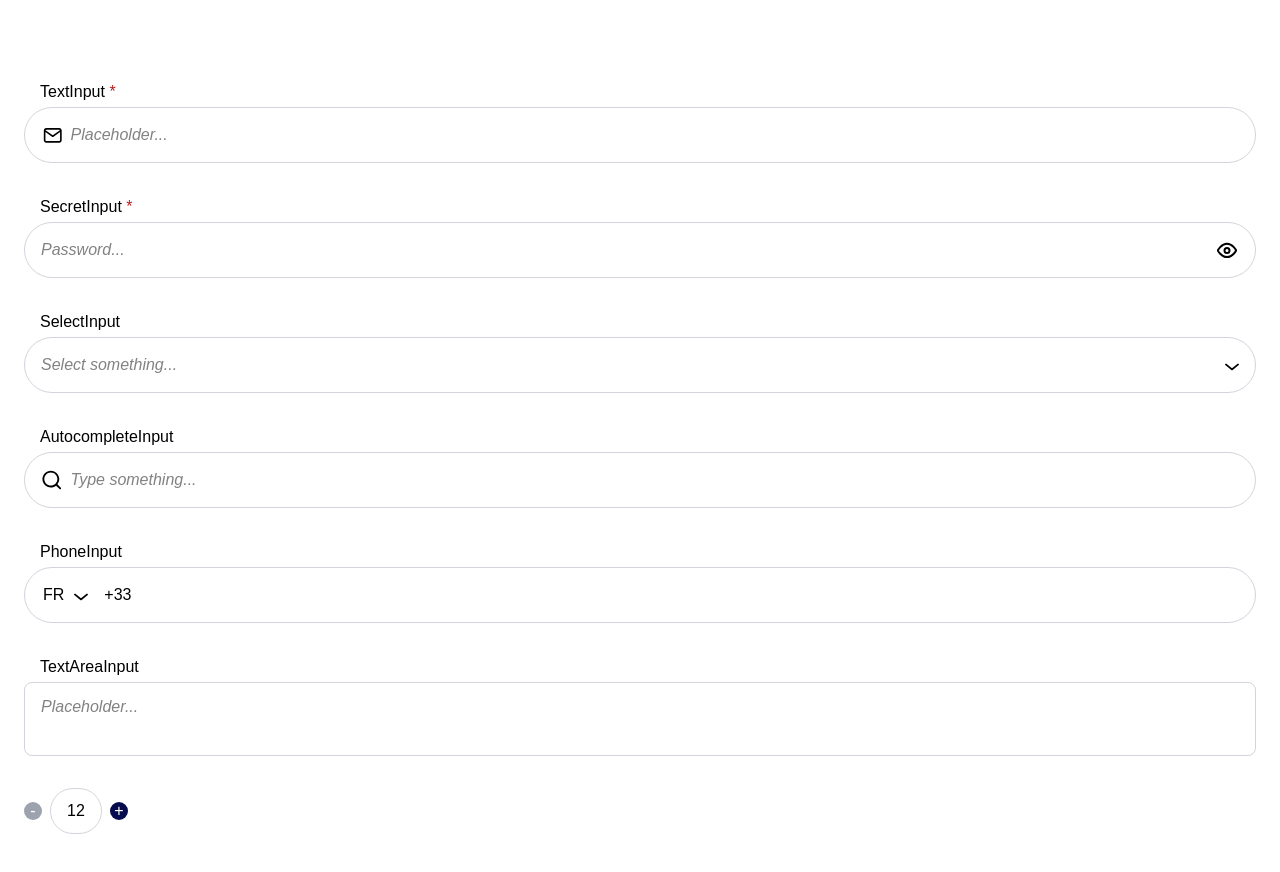
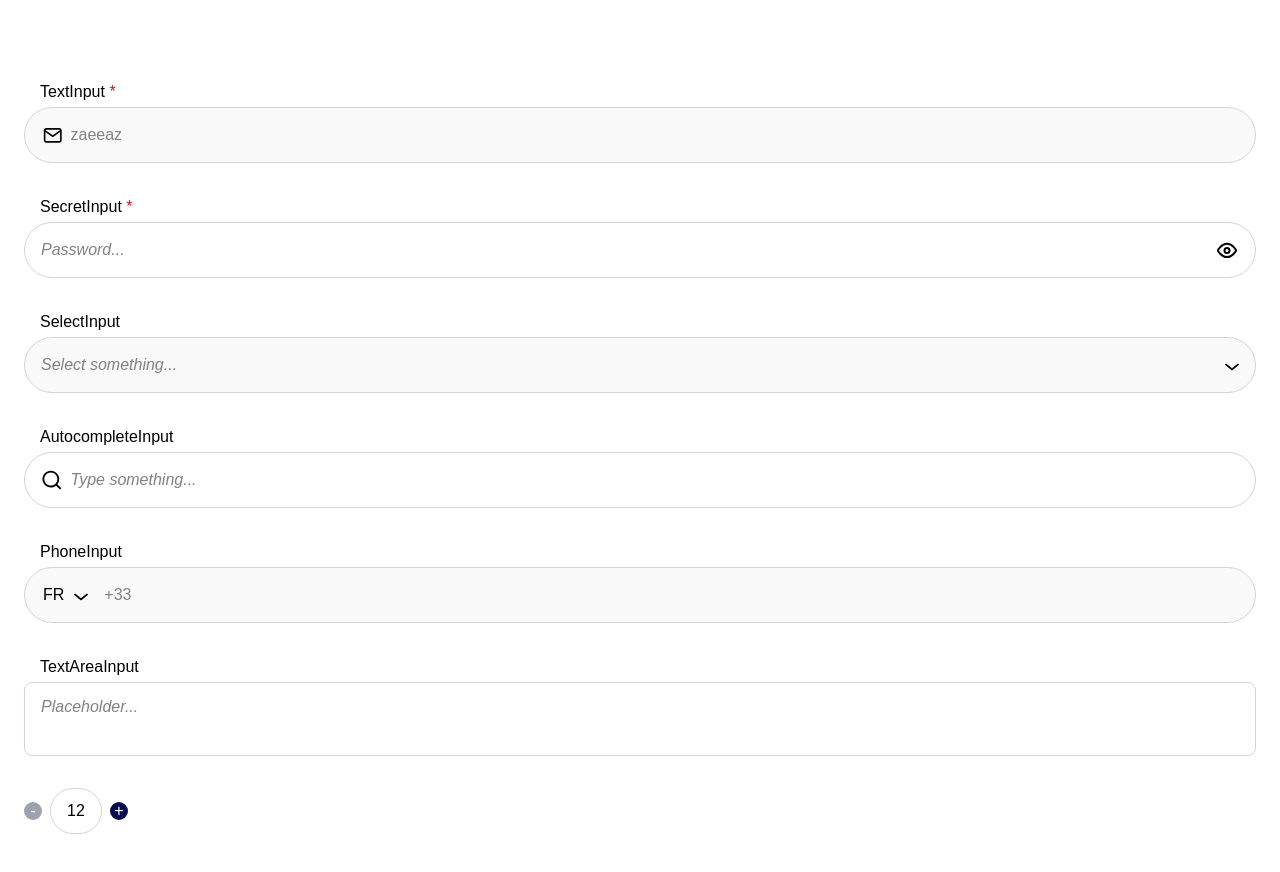
Before and after one commit to Alexandre-Fernandez/vue-inputs, a Vue app: page / in a window 1280 px wide. Shown: the top 872 px of the page. Built offline with nearby package versions, Linux system fonts and the light colour scheme.

Commit message:
added disable handling

```diff
--- a/src/App.vue
+++ b/src/App.vue
@@ -28,7 +28,7 @@ export default defineComponent({
 	},
 	setup() {
 		const isOpen = ref(true)
-		const textInputModel = ref("")
+		const textInputModel = ref("zaeeaz")
 		const secretInputModel = ref("")
 		const selectInputModel = ref("")
 		const autocompleteInputModel = ref("")
@@ -59,6 +59,7 @@ export default defineComponent({
 			placeholder="Placeholder..."
 			v-model="textInputModel"
 			required
+			disabled
 		>
 			<template #icon><LetterIcon class="ml-0.5 mr-2" /></template>
 		</TextInput>
@@ -75,6 +76,7 @@ export default defineComponent({
 			class="input:my-[15px]"
 			v-model:data="selectInputModel"
 			:items="['a', { label: 'b', data: ['array'] }, 'c']"
+			disabled
 		/>
 		<AutocompleteInput
 			label="AutocompleteInput"
@@ -93,6 +95,7 @@ export default defineComponent({
 			class="input:my-[15px]"
 			v-model="phoneInputModel"
 			:prefixes="prefixes"
+			disabled
 		/>
 		<TextAreaInput
 			class="input:my-3"
--- a/src/components/inputs/AutocompleteInput.vue
+++ b/src/components/inputs/AutocompleteInput.vue
@@ -42,6 +42,7 @@ export default defineComponent({
 		)
 
 		const handleInputValueChange = (e: Event) => {
+			if (props.disabled) return
 			const value = (e.target as HTMLInputElement).value
 			if (value && props.items?.length > 0) isOpen.value = true
 			else isOpen.value = false
@@ -79,15 +80,18 @@ export default defineComponent({
 		<InputContainer
 			class="rounded-button"
 			:is-filled="!!modelValue"
+			:is-disabled="disabled"
 			ref="htmlInputContainer"
 			@focusout="closeList"
 		>
 			<slot name="icon"></slot>
 			<InputItem
+				class="disabled:bg-neutral-0 disabled:text-secondary"
 				:placeholder="placeholder"
 				:required="required"
 				:id="id"
 				:value="modelValue"
+				:disabled="disabled"
 				@keydown.enter="handleEnterDown"
 				@input="handleInputValueChange"
 			/>
--- a/src/components/inputs/PhoneInput.vue
+++ b/src/components/inputs/PhoneInput.vue
@@ -128,6 +128,7 @@ export default defineComponent({
 			:is-filled="
 				(modelValue?.length || 0) > currentPrefixItem.value.length
 			"
+			:is-disabled="disabled"
 		>
 			<p class="pl-0.5">{{ currentPrefixItem.code }}</p>
 			<button
@@ -136,16 +137,22 @@ export default defineComponent({
 					'self-stretch ml-2.5 mr-4',
 					isOpen ? 'rotate-180' : 'translate-y-0.5',
 				]"
+				:disabled="disabled"
 				@mousedown="handleChevronClick"
 			>
 				<ChevronDown />
 			</button>
 			<InputItem
-				class="disabled:bg-white"
+				:class="[
+					disabled
+						? 'disabled:bg-neutral-0 disabled:text-secondary'
+						: 'disabled:black',
+				]"
 				:placeholder="placeholder"
 				:required="required"
 				:id="id"
 				:value="modelValue"
+				:disabled="disabled"
 				@input="(handleInputChange as any)"
 			/>
 			<ListBox
--- a/src/components/inputs/SecretInput.vue
+++ b/src/components/inputs/SecretInput.vue
@@ -36,13 +36,19 @@ export default defineComponent({
 		<InputLabel v-if="label" :required="required" :for="id">
 			{{ label }}
 		</InputLabel>
-		<InputContainer class="rounded-button" :is-filled="!!modelValue">
+		<InputContainer
+			class="rounded-button"
+			:is-filled="!!modelValue"
+			:is-disabled="disabled"
+		>
 			<InputItem
+				class="disabled:bg-neutral-0 disabled:text-secondary"
 				:placeholder="placeholder"
 				:required="required"
 				:id="id"
 				:type="isTextVisible ? 'text' : 'password'"
 				:value="modelValue"
+				:disabled="disabled"
 				@input="updateModelValue"
 			/>
 			<button
--- a/src/components/inputs/SelectInput.vue
+++ b/src/components/inputs/SelectInput.vue
@@ -78,9 +78,14 @@ export default defineComponent({
 		<InputContainer
 			class="rounded-button"
 			:is-filled="!!data || data === 0"
+			:is-disabled="disabled"
 		>
 			<InputItem
-				class="disabled:bg-white"
+				:class="[
+					disabled
+						? 'disabled:bg-neutral-0 disabled:text-secondary'
+						: 'disabled:white',
+				]"
 				:placeholder="placeholder"
 				:required="required"
 				:id="id"
@@ -93,6 +98,7 @@ export default defineComponent({
 					'self-stretch',
 					isOpen ? 'rotate-180' : 'translate-y-0.5',
 				]"
+				:disabled="disabled"
 				@mousedown="handleChevronClick"
 			>
 				<ChevronDown />
--- a/src/components/inputs/TextAreaInput.vue
+++ b/src/components/inputs/TextAreaInput.vue
@@ -31,13 +31,18 @@ export default defineComponent({
 		<InputLabel v-if="label" :required="required" :for="id">
 			{{ label }}
 		</InputLabel>
-		<InputContainer class="rounded-lg" :is-filled="!!modelValue">
+		<InputContainer
+			class="rounded-lg"
+			:is-filled="!!modelValue"
+			:is-disabled="disabled"
+		>
 			<InputItem
-				class="resize-none"
+				class="resize-none disabled:bg-neutral-0 disabled:text-secondary"
 				:placeholder="placeholder"
 				:required="required"
 				:id="id"
 				:value="modelValue"
+				:disabled="disabled"
 				@input="updateModelValue"
 				is-textarea
 			/>
--- a/src/components/inputs/TextInput.vue
+++ b/src/components/inputs/TextInput.vue
@@ -37,18 +37,24 @@ export default defineComponent({
 		<InputLabel v-if="label" :required="required" :for="id">
 			{{ label }}
 		</InputLabel>
-		<InputContainer class="rounded-button" :is-filled="!!modelValue">
+		<InputContainer
+			class="rounded-button"
+			:is-filled="!!modelValue"
+			:is-disabled="disabled"
+		>
 			<slot name="icon"></slot>
 			<InputItem
+				class="disabled:bg-neutral-0 disabled:text-secondary"
 				:placeholder="placeholder"
 				:required="required"
 				:id="id"
 				:value="modelValue"
+				:disabled="disabled"
 				@input="updateModelValue"
 			/>
 		</InputContainer>
 		<InputErrors
-			v-if="errors.length > 0"
+			v-if="!disabled && errors.length > 0"
 			class="pl-4 pt-2"
 			:errors="errors"
 		/>
--- a/src/components/inputs/pieces/InputContainer.vue
+++ b/src/components/inputs/pieces/InputContainer.vue
@@ -4,6 +4,7 @@ import { computed, defineComponent, ref } from "vue"
 export default defineComponent({
 	props: {
 		isFilled: Boolean,
+		isDisabled: Boolean,
 		hasError: Boolean,
 	},
 	emits: ["focusout"],
@@ -15,6 +16,7 @@ export default defineComponent({
 		}
 
 		const borderStyle = computed(() => {
+			if (props.isDisabled) return "border-neutral-300"
 			if (props.hasError) return "border-danger-500"
 			if (props.isFilled) return "border-nav-black"
 			return "border-neutral-300"
@@ -36,6 +38,7 @@ export default defineComponent({
 			focus-within:outline focus-within:outline-brand-primary
 			focus-within:outline-2`,
 			borderStyle,
+			isDisabled ? 'bg-neutral-0' : '',
 		]"
 		@focusout="handleFocusOut"
 		ref="htmlInputContainer"
```
